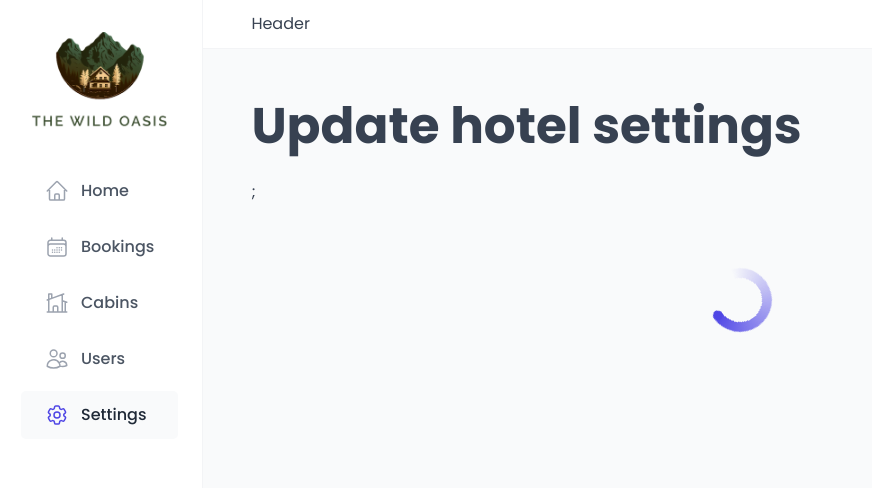
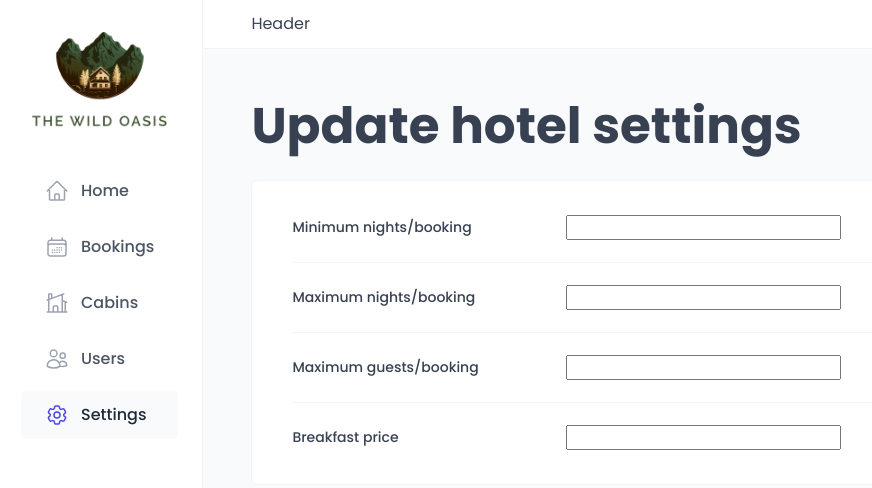
Before and after one commit to DiogoCoelho98/wild_oasis, a React (Vite) app: page /settings in a window 1280 px wide. Shown: the top 488 px of the page, without its empty margins (3-875 px from the left). Built offline with nearby package versions, Linux system fonts and the light colour scheme; no server answers; the database is empty; a web font is replaced by a local one.

Commit message:
Edit settings feature

```diff
--- a/src/features/settings/UpdateSettingsForm.jsx
+++ b/src/features/settings/UpdateSettingsForm.jsx
@@ -1,4 +1,5 @@
 import { useSettings } from "./useSettings";
+import { useUpdateSetting } from "./useUpdateSetting.js";
 import Form from "../../ui/Form";
 import FormRow from "../../ui/FormRow.jsx";
 import Input from "../../ui/Input";
@@ -15,30 +16,55 @@ export default function UpdateSettingsForm() {
     } = {},
   } = useSettings();
 
-  if (isPending) {
-    return <Spinner />;
+  const { updateSetting, isUpdating } = useUpdateSetting();
+
+  function handleUpdate(e, field) {
+    const { value } = e.target;
+
+    if (!value) return;
+    updateSetting({ [field]: value });
+
+    if (isPending) {
+      return <Spinner />;
+    }
   }
 
   return (
     <Form>
       <FormRow label="Minimum nights/booking">
-        <Input type="number" id="min-nights" defaultValue={minBookingLength} />
+        <Input
+          type="number"
+          id="min-nights"
+          defaultValue={minBookingLength}
+          disabled={isUpdating}
+          onBlur={(e) => handleUpdate(e, "minBookingLength")}
+        />
       </FormRow>
+
       <FormRow label="Maximum nights/booking">
-        <Input type="number" id="max-nights" defaultValue={maxBookingLength} />
+        <Input
+          type="number"
+          id="max-nights"
+          defaultValue={maxBookingLength}
+          onBlur={(e) => handleUpdate(e, "maxBookingLength")}
+        />
       </FormRow>
+
       <FormRow label="Maximum guests/booking">
         <Input
           type="number"
           id="max-guests"
           defaultValue={maxNumberGuetsPerBooking}
+          onBlur={(e) => handleUpdate(e, "maxNumberGuetsPerBooking")}
         />
       </FormRow>
+
       <FormRow label="Breakfast price">
         <Input
           type="number"
           id="breakfast-price"
           defaultValue={breakfastPrice}
+          onBlur={(e) => handleUpdate(e, "breakfastPrice")}
         />
       </FormRow>
     </Form>
--- /dev/null
+++ b/src/features/settings/useUpdateSetting.js
@@ -0,0 +1,24 @@
+import { useMutation, useQueryClient } from "@tanstack/react-query";
+import { updateSetting as updateSettingApi } from "../../services/apiSettings";
+import toast from "react-hot-toast";
+
+// EDIT SETTING
+export function useUpdateSetting() {
+  const queryClient = useQueryClient();
+  const { mutate: updateSetting, isPending: isUpdating } = useMutation({
+    mutationFn: updateSettingApi,
+    onSuccess: () => {
+      toast.success("Setting edited successfully");
+      queryClient.invalidateQueries({
+        queryKey: ["settings"],
+      });
+    },
+    onError: (error) => {
+      const message =
+        error.response?.data?.message || error.message || "An error occurred";
+      toast.error(message);
+    },
+  });
+
+  return { updateSetting, isUpdating };
+}
--- a/src/pages/Settings.jsx
+++ b/src/pages/Settings.jsx
@@ -6,7 +6,7 @@ export default function Settings() {
   return (
     <>
       <Row>
-        <Heading as="h1">Update hotel settings</Heading>;
+        <Heading as="h1">Update hotel settings</Heading>
         <UpdateSettingsForm />
       </Row>
     </>
--- a/src/services/apiSettings.js
+++ b/src/services/apiSettings.js
@@ -1,6 +1,6 @@
 import supabase from "./supabase";
 
-// Fetches the current settings from supabase
+// Fetches the current settings
 export async function getSettings() {
   const { data, error } = await supabase.from("settings").select("*").single();
 
@@ -11,7 +11,7 @@ export async function getSettings() {
   return data;
 }
 
-// Updates the existing settings
+// Update existing settings (id not needed cause I'm updating only the first row)
 export async function updateSetting(newSetting) {
   const { data, error } = await supabase
     .from("settings")
@@ -19,9 +19,11 @@ export async function updateSetting(newSetting) {
     .eq("id", 1) // Filters by the ID
     .single();
 
+  console.log(data);
   if (error) {
     console.error(error);
     throw new Error("Settings could not be updated");
   }
+
   return data;
 }
```
